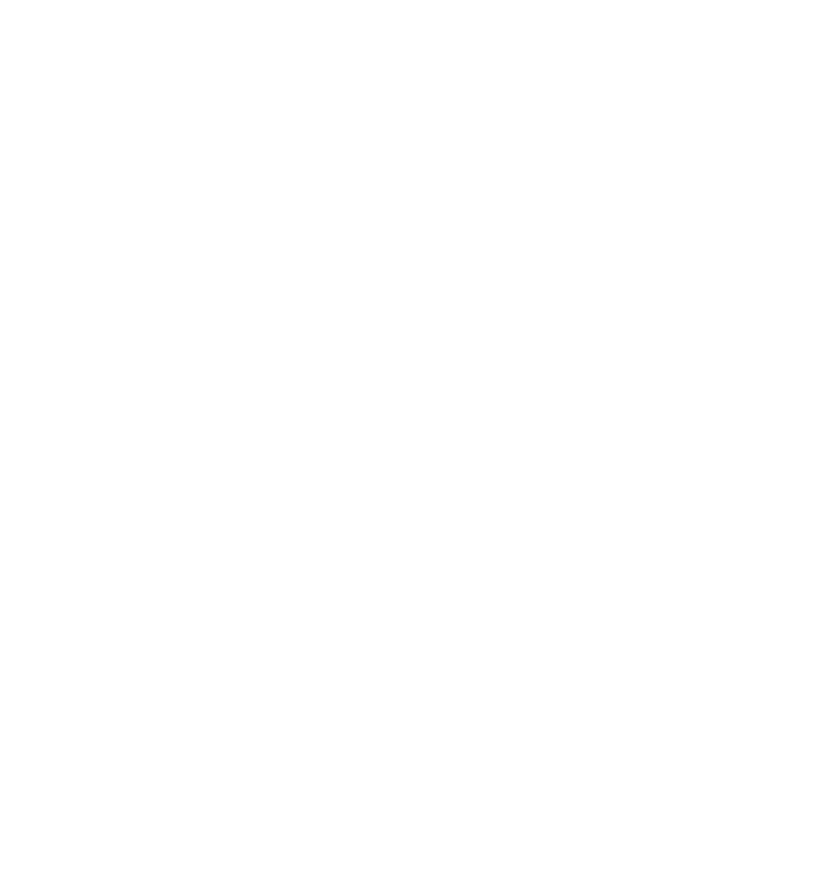
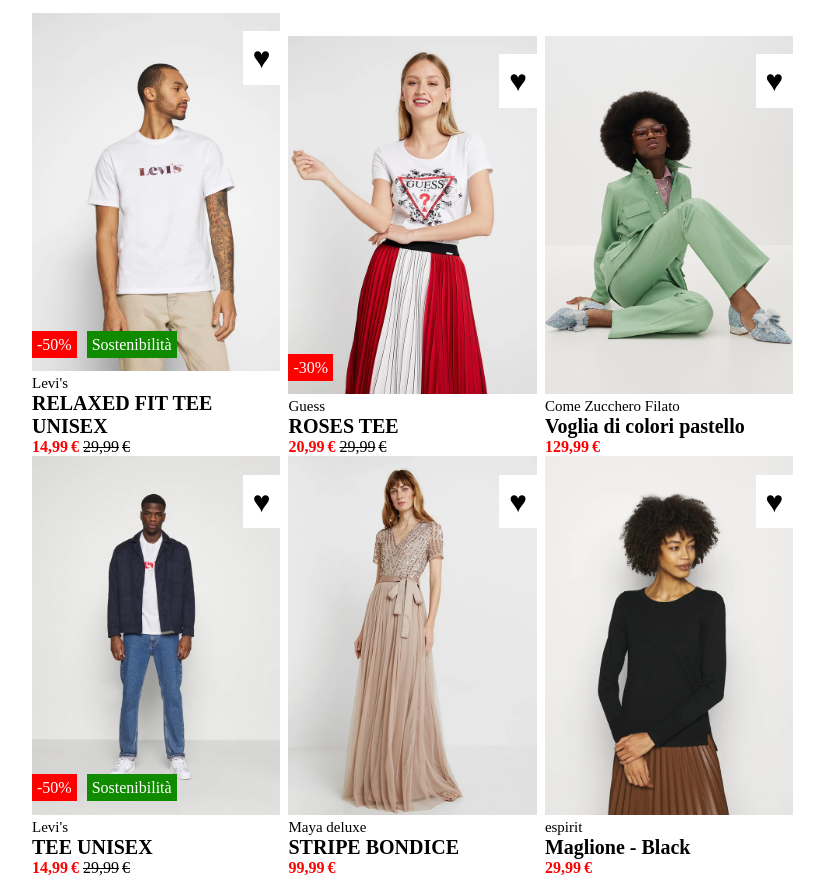
Before and after one commit to ManuelInfante/htmlcss-shop, a plain HTML site: page index.html in a window 1280 px wide. Shown: the whole page, without its empty margins (226-1050 px from the left). Before the commit the page ends 800 px from the top, so only its background shows below. Drawn offline with Linux system fonts and the light colour scheme.

Commit message:
Inserimento img, tag, descrizione e prezzo- finito

```diff
--- a/css/style.css
+++ b/css/style.css
@@ -1,5 +1,123 @@
+/* ALL */
 *{
     margin: 0;
     padding: 0;
     box-sizing: border-box;
 }
+/* /ALL */
+
+/* COMMON */
+
+main{
+width: 60%;
+margin: 1% auto;
+font-family: elvetica;
+}
+    /* Colori */
+    .red{
+        background-color: red;
+    }
+
+    .green{
+        background-color: rgb(16, 139, 0);
+    }
+    /* Colori */
+
+    /* regole font */
+    .upper{
+        text-transform: uppercase;
+    }
+    /* /regole font */
+
+/* / COMMON */
+
+/* BOX PRODOTTO */
+
+.product_box{
+    width: calc((99% / 3) - 5px);
+    display: inline-block;
+    margin: 0 2px;
+}
+
+    /* Immagine - tags - wishlist input */
+    .photo_container{
+        position:relative
+    }
+
+    .product_box img{
+        width: 100%;
+    }
+
+    .photo_container div{
+    position: absolute;
+    }
+
+    .tag_container{
+        bottom: 6%;
+        left: 0;
+    }
+
+    .tag_container span{
+        padding: 5px;
+        color: white;
+    }
+
+
+    .tag:first-child{
+        margin-right: 10px;
+    }
+
+    .wishlist_input{
+        top:5%;
+        right:0;
+        font-size: 30px;
+        background-color: white;
+        padding: 4%;
+    }
+    /* Immagine - tags - wishlist input */
+
+    /* Marca - Descrizione - prezzo */
+    .description_box > div:first-child{
+        font-size: 15px;
+    }
+    .description_box > div:nth-child(2){
+        font-size: 20px;
+        font-weight: 800;
+    }
+
+    .price > span:after{
+        content: "\20AC";
+        margin-left: 3px;
+    }
+
+    .price span:first-child{
+        color: red;
+        font-weight: 600;
+    }
+
+    .price span:nth-child(2){
+        text-decoration: line-through;
+    }
+    /* / Marca - Descrizione - prezzo */
+
+    /* Hover Image */
+    .product_box img:last-of-type:not(.single_img){
+        display: none;
+    }
+
+    .product_box:hover img:first-of-type:not(.single_img){
+        display: none;
+    }
+
+    .product_box:hover img:last-of-type:not(.single_img){
+        display: block;
+    }
+    /* Hover Image */
+
+    /* Hover wishlist */
+        .wishlist_input:hover{
+            color: red;
+        }
+    /* / Hover wishlist */
+
+/* BOX PRODOTTO */
--- a/index.html
+++ b/index.html
@@ -1,5 +1,5 @@
 <!DOCTYPE html>
-<html lang="en">
+<html lang="it">
 <head>
     <meta charset="UTF-8">
     <meta http-equiv="X-UA-Compatible" content="IE=edge">
@@ -12,17 +12,69 @@
     <main>
         <!-- INIZIO PRIMA RIGA -->
         <section class="row">
+            <!-- BOX PRODOTTO -->
+            <div class="product_box">
+                <div class="photo_container">
+                    <img src="img/1.webp" alt="levi's">
+                    <img src="img/1b.webp" alt="Levi's">
 
+                    <div class="tag_container">
+                        <span class="red tag">-50%</span><span class="green tag">Sostenibilità</span>
+                    </div>
+
+                    <div class="wishlist_input">&hearts;</div>
+                </div>
+
+                <div class="description_box">
+                    <div>Levi's</div>
+                    <div class="upper" >Relaxed fit tee unisex</div>
+                    <div class="price">
+                        <span>14,99</span>
+                        <span>29,99</span>
+                    </div>
+                </div>
+            </div>
+            <!-- / BOX PRODOTTO -->
+
+            <!-- BOX PRODOTTO -->
             <div class="product_box">
+                <div class="photo_container">
+                    <img src="img/2.webp" alt="Guess">
+                    <img src="img/2b.webp" alt="Guess">
 
+                    <div class="tag_container">
+                        <span class="red tag">-30%</span>
+                    </div>
+
+                    <div class="wishlist_input">&hearts;</div>
+                </div>
+
+                <div class="description_box">
+                    <div>Guess</div>
+                    <div class="upper">Roses tee</div>
+                    <div class="price">
+                        <span>20,99</span>
+                        <span>29,99</span>
+                    </div>
+                </div>
             </div>
+            <!-- / BOX PRODOTTO -->
 
+            <!--  BOX PRODOTTO -->
             <div class="product_box">
+                <div class="photo_container">
+                    <img class="single_img" src="img/3.jpg" alt="Guess">
 
-            </div>
+                    <div class="wishlist_input">&hearts;</div>
+                </div>
 
-            <div class="product_box">
-
+                <div class="description_box">
+                    <div>Come Zucchero Filato</div>
+                    <div>Voglia di colori pastello</div>
+                    <div class="price">
+                        <span>129,99</span>
+                    </div>
+                </div>
             </div>
 
         </section>
@@ -32,15 +84,62 @@
         <section class="row">
 
             <div class="product_box">
+                <div class="photo_container">
+                    <img class="single_img" src="img/4b.webp" alt="levi's">
 
+                    <div class="tag_container">
+                        <span class="red tag">-50%</span><span class="green tag">Sostenibilità</span>
+                    </div>
+
+                    <div class="wishlist_input">&hearts;</div>
+                </div>
+
+                <div class="description_box">
+                    <div>Levi's</div>
+                    <div class="upper">tee unisex</div>
+                    <div class="price">
+                        <span>14,99</span>
+                        <span>29,99</span>
+                    </div>
+                </div>
             </div>
+            <!-- / BOX PRODOTTO -->
 
+            <!-- BOX PRODOTTO -->
             <div class="product_box">
+                <div class="photo_container">
+                    <img src="img/5.webp" alt="maya deluxe">
+                    <img src="img/5b.webp" alt="maya deluxe">
 
+                    <div class="wishlist_input">&hearts;</div>
+                </div>
+
+                <div class="description_box">
+                    <div>Maya deluxe</div>
+                    <div class="upper">stripe bondice</div>
+                    <div class="price">
+                        <span>99,99</span>
+                    </div>
+                </div>
             </div>
+            <!-- / BOX PRODOTTO -->
 
+            <!--  BOX PRODOTTO -->
             <div class="product_box">
+                <div class="photo_container">
+                    <img src="img/6.webp" alt="espirit">
+                    <img src="img/6b.webp" alt="espirit">
 
+                    <div class="wishlist_input">&hearts;</div>
+                </div>
+
+                <div class="description_box">
+                    <div>espirit</div>
+                    <div>Maglione - Black</div>
+                    <div class="price">
+                        <span>29,99</span>
+                    </div>
+                </div>
             </div>
 
         </section>
```
